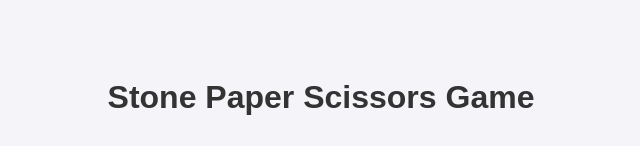
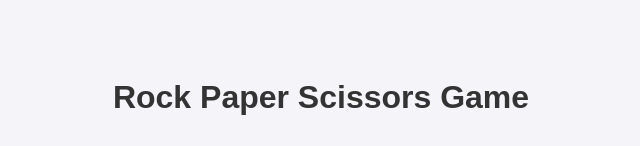
Before and after one commit to deeptibadlani230533/Rock-paper-scissors-game, a plain HTML site: page index.html in a window 1280 px wide. Shown: the top 146 px of the page, without its empty margins (319-959 px from the left). Drawn offline with Linux system fonts and the light colour scheme.

Commit message:
Update index.html

```diff
--- a/index.html
+++ b/index.html
@@ -9,7 +9,7 @@
 
 </head>
 <body>
-  <h1>Stone Paper Scissors Game</h1>
+  <h1>Rock Paper Scissors Game</h1>
 
   <button onclick="play('Paper')"> 📄 Paper</button>
   <button onclick="play('Rock')"> 🗿 Rock</button>
```
